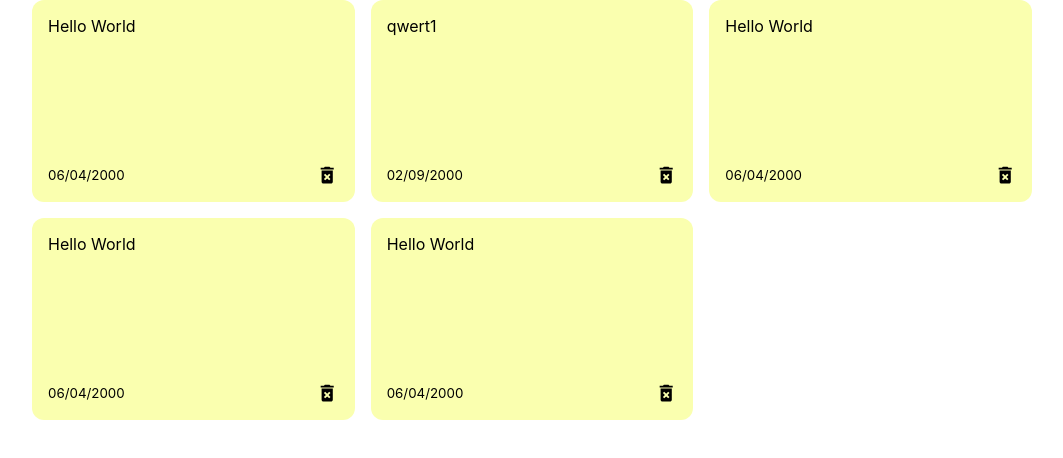
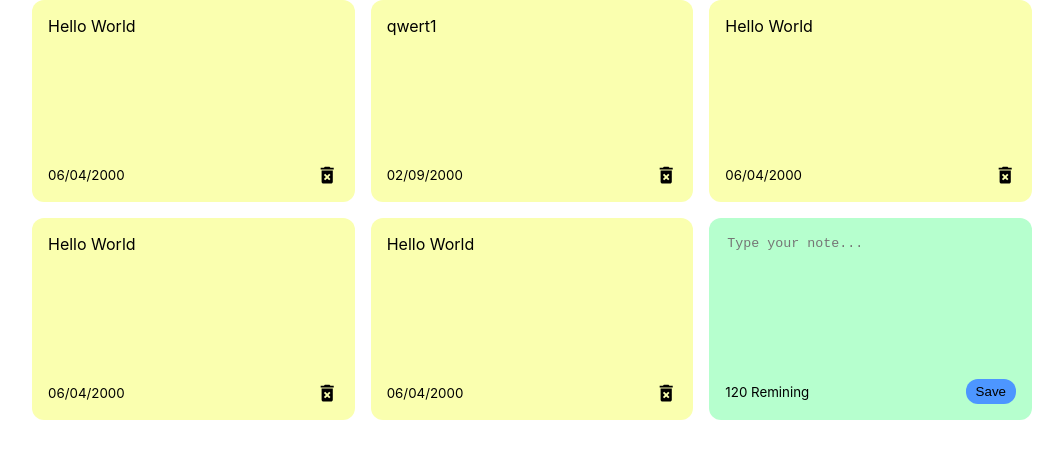
Before and after one commit to JoelDeonDsouza/React-TODO-App, a React (Create React App) app: page / in a window 1280 px wide. Shown: the top 458 px of the page, without its empty margins (108-1171 px from the left). Built offline with nearby package versions, Linux system fonts and the light colour scheme.

Commit message:
Styled the addNote components

```diff
--- /dev/null
+++ b/src/Components/AddNote/addNote.js
@@ -0,0 +1,15 @@
+import React from "react";
+
+const AddNote = () => {
+  return (
+    <div className="note new">
+      <textarea rows="8" cols="10" placeholder="Type your note..."></textarea>
+      <div className="footer">
+        <small>120 Remining</small>
+        <button className="save">Save</button>
+      </div>
+    </div>
+  );
+};
+
+export default AddNote;
--- a/src/Components/NoteList/noteList.js
+++ b/src/Components/NoteList/noteList.js
@@ -1,5 +1,6 @@
 import React from "react";
 import Note from "../Note/note";
+import AddNote from "../AddNote/addNote";
 
 const NoteList = ({ notes }) => {
   return (
@@ -7,6 +8,7 @@
       {notes.map((note) => (
         <Note id={note.id} text={note.text} date={note.date} />
       ))}
+      <AddNote />
     </div>
   );
 };
--- a/src/index.css
+++ b/src/index.css
@@ -32,6 +32,27 @@
   flex-direction: column;
   justify-content: space-between;
 }
+.note.new {
+  background-color: #b6ffce;
+}
+textarea {
+  border: none;
+  resize: none;
+  background-color: #b6ffce;
+}
+textarea:focus {
+  outline: none;
+}
+.save {
+  background-color: #4d96ff;
+  border: none;
+  border-radius: 12px;
+  padding: 5px 10px 5px 10px;
+}
+.save:hover {
+  background-color: #4b7be5;
+  cursor: pointer;
+}
 .footer {
   display: flex;
   align-items: center;
```
